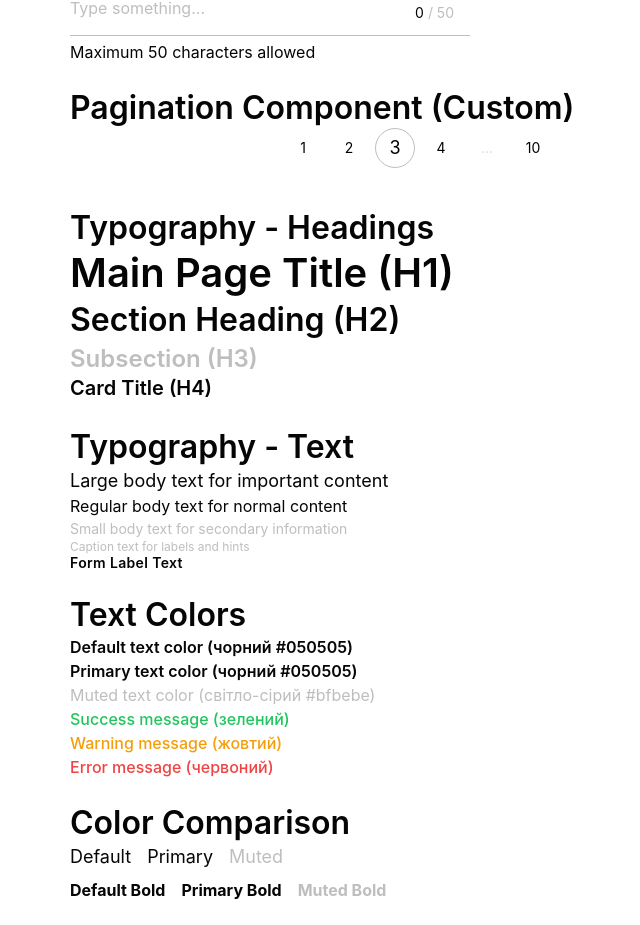
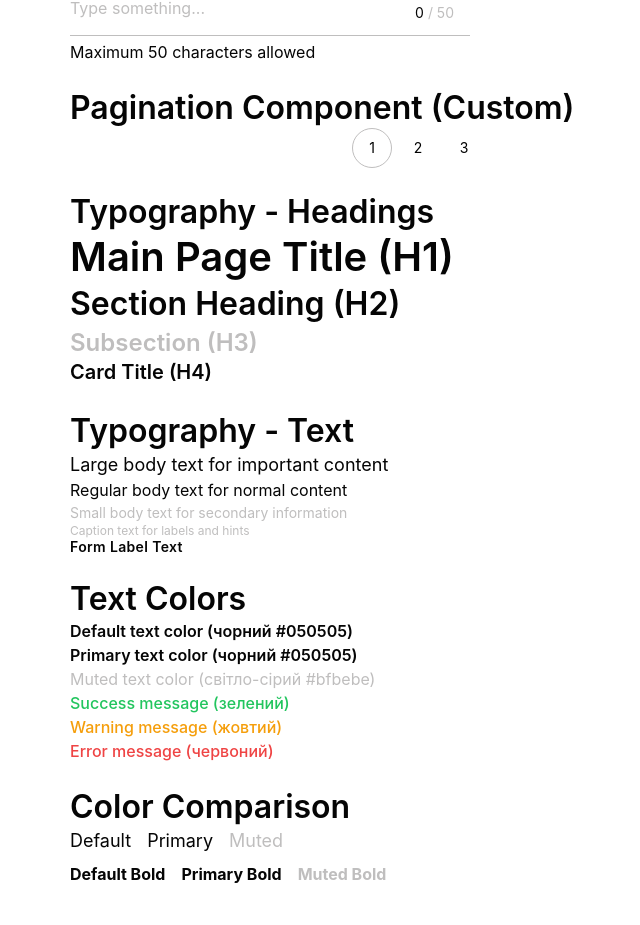
Before and after one commit to Racot86/foodies-project-team-3, a React app: page /design-system in a window 1280 px wide. Shown: the part 2174-3099 px from the top of the page, without its empty margins (222-862 px from the left). Built offline with nearby package versions, Linux system fonts and the light colour scheme; the HTML template or start-up script is replaced by a standard one.

Commit message:
pagination done

```diff
--- a/src/components/ui/Pagination/Pagination.jsx
+++ b/src/components/ui/Pagination/Pagination.jsx
@@ -6,28 +6,18 @@ export const Pagination = ({ currentPage, totalPages, onPageChange }) => {
     const generatePages = () => {
       const pages = [];
 
-      if (totalPages <= 5) {
-        for (let i = 1; i <= totalPages; i++) pages.push(i);
-      } else {
-        pages.push(1);
+      const maxPagesToShow = 3;
+      const visiblePages = Math.min(totalPages, maxPagesToShow);
 
-        if (currentPage > 3) pages.push("...");
-
-        const start = Math.max(2, currentPage - 1);
-        const end = Math.min(totalPages - 1, currentPage + 1);
-
-        for (let i = start; i <= end; i++) pages.push(i);
-
-        if (currentPage < totalPages - 2) pages.push("...");
-
-        pages.push(totalPages);
+      for (let i = 1; i <= visiblePages; i++) {
+        pages.push(i);
       }
 
       return pages;
     };
 
     const handleClick = (page) => {
-      if (page !== "..." && page !== currentPage) {
+      if (page !== currentPage) {
         onPageChange(page);
       }
     };
@@ -39,10 +29,8 @@ export const Pagination = ({ currentPage, totalPages, onPageChange }) => {
             key={index}
             className={clsx(css.pageBtn, {
               [css.active]: page === currentPage,
-              [css.ellipsis]: page === "...",
             })}
             onClick={() => handleClick(page)}
-            disabled={page === "..."}
           >
             {page}
           </button>
--- a/src/components/ui/Pagination/Pagination.module.css
+++ b/src/components/ui/Pagination/Pagination.module.css
@@ -17,10 +17,10 @@
 
   .pageBtn:hover:not(:disabled) {
     background-color:var(--color-white);
+    border: 1px solid var(--color-secondary);
   }
 
-  .pageBtn:disabled,
-  .ellipsis {
+  .pageBtn:disabled{
     cursor: default;
     opacity: 0.5;
   }
@@ -28,9 +28,9 @@
   .active {
     width: 40px;
     height: 40px;
-    border: 1px solid var(--color-secondary);
+    border: 1px solid var(--color-secondary, var(--color-primary));
     border-radius: 50%;
     background: var(--color-white);
-    font-size: var(--font-lg);
+    font-size: var(--font-sm);
 
   }
--- a/src/pages/design-system/DesignSystemPreview.jsx
+++ b/src/pages/design-system/DesignSystemPreview.jsx
@@ -248,9 +248,9 @@ const DesignSystemPreview = () => {
       </div>
 
       <h2>Pagination Component (Custom)</h2>
-      <div style={{ marginBottom: "40px" }}>
+      <div style={{ marginBottom: "24px" }}>
          <Pagination
-          currentPage={3}
+          currentPage={1}
           totalPages={10}
           onPageChange={(page) => console.log("Go to page:", page)}
         />
```
